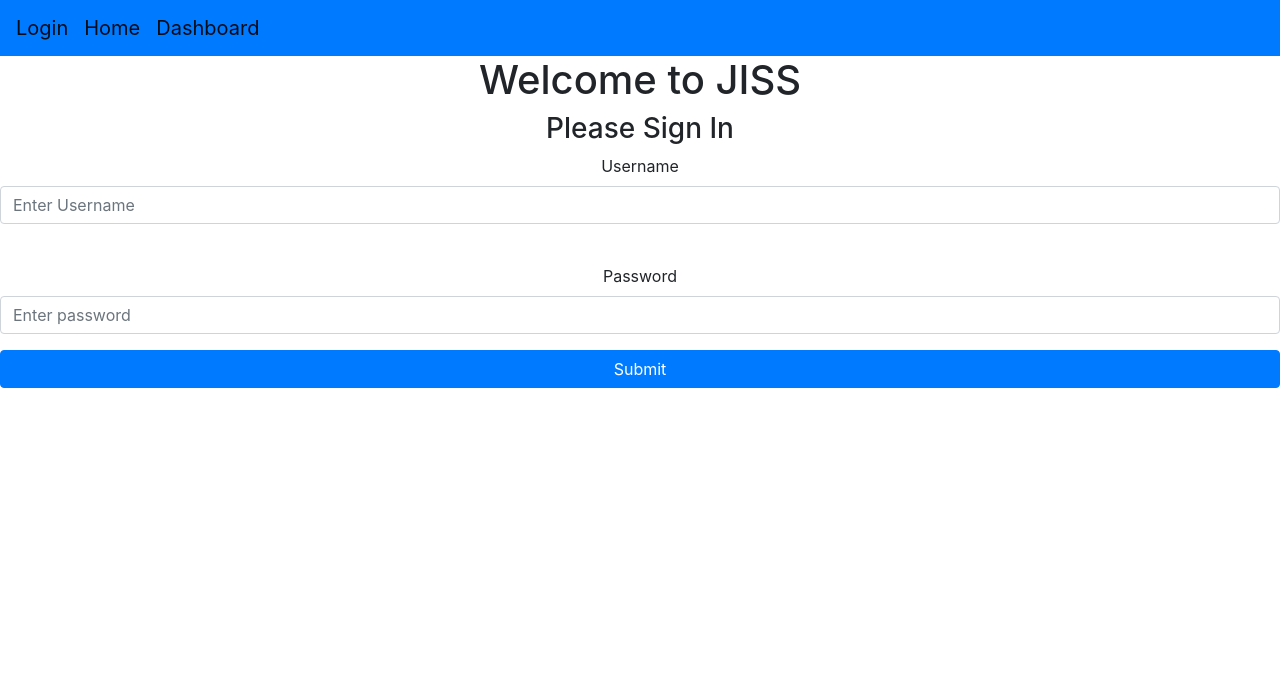
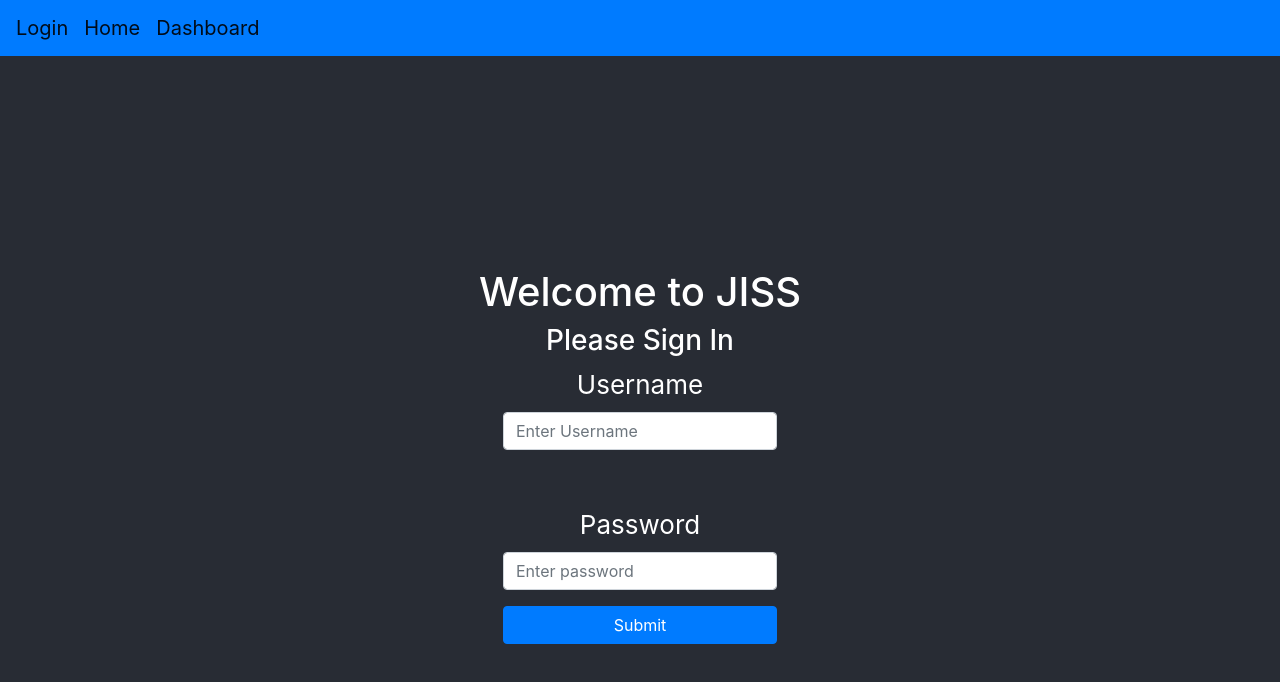
Before and after one commit to anuratb/JISS, a React (Create React App) app in the folder frontend/: page /login in a window 1280 px wide. Shown: the top 682 px of the page. Built offline with nearby package versions, Linux system fonts and the light colour scheme; no server answers.

Commit message:
Added Search by Id of Judge Integration

```diff
--- a/frontend/src/App.js
+++ b/frontend/src/App.js
@@ -82,34 +82,33 @@ class LoginMgnt extends React.Component {
   }
 }
 */
-
+function Bad_Login() {
+  this.message = "Invalid Login";
+  this.name = "Bad_Login";
+}
 class App extends Component {
 
   constructor(props) {
     super(props);
-    this.state = { logged_in: "No",usr_type: "None" };
+    this.state = { logged_in: "No", usr_type: "None" ,usr_name :"None"};
     this.handleLogin = this.handleLogin.bind(this);
     this.handleLogout = this.handleLogout.bind(this);
   }
-  handleLogin(props)
-  {
-    console.log("Hi");
-    if(props.login_status=="1")
-    {
-      this.setState({logged_in : "Yes",usr_type: props.user_type});
+  handleLogin(props) {
+
+    if (props.login_status == "1") {
+      this.setState({ logged_in: "Yes", usr_type: props.user_type ,usr_name:props.nameofuser});
     }
   }
-  handleLogout(e)
-  {
+  handleLogout(e) {
     console.log("Handing Logout");
-    axios.post("/api/logout",{withCredentials:true})
-    .then(res=>{
-      if(res.data.logout_status=="1")
-      {
-        this.setState({logged_in :"No",usr_type : "None"});
-      }
+    axios.post("/api/logout", { withCredentials: true })
+      .then(res => {
+        if (res.data.logout_status == "1") {
+          this.setState({ logged_in: "No", usr_type: "None" ,usr_name:"None"});
+        }
 
-    })
+      })
     //TODO Error handling aboove
 
 
@@ -120,32 +119,51 @@ class App extends Component {
     axios.get("/api/isLoggedIn", { withCredentials: true })
       .then(res => {
         if (this.state.logged_in == "No" & res.data.login_status == '1') {
-          this.setState({ logged_in: "Yes",usr_type: res.data.user_type });
+          this.setState({ logged_in: "Yes", usr_type: res.data.user_type });
         }
         else if (this.state.logged_in == "Yes" & res.data.login_status == '0') {
-          this.setState({ login: "No",usr_type: "None" });
+          this.setState({ login: "No", usr_type: "None" });
         }
 
       });
   }
-  componentDidMount()
-  {
+  componentDidMount() {
     this.LoggedIn();
   }
   render() {
     return (
       <Router>
         <div className="App">
-          <Navbar LoginStatus = {this.logged_in} handleLogout = {this.handleLogout}/>
+          <Navbar LoginStatus={this.logged_in} handleLogout={this.handleLogout} />
           <header >
 
             <Switch>
               {/**Later all the routes which need to be protected will be changed to protected routes */}
               <Route exact path="/home" ><Home user="ABCD" isLoggedIn={this.state.logged_in} handlelogout={this.handleLogout} /></Route>{/**For testing ProtectedRoute */}
-              <Route exact path="/login">{this.state.logged_in == "Yes" ? <Redirect to="/home" /> : <Login handlelogin={this.handleLogin} />}</Route>
-              <Route exact path="/userType-judge"><Judge name="Judge Name" /></Route>
-              <Route exact path="/userType-lawyer"><Lawyer name="Lawyer Name" /></Route>
-              <Route exact path="/userType-registrar"><Registrar name="Registrar Name" /></Route>
+              <Route exact path="/login">
+                {
+                  (this.state.logged_in == "Yes") ?
+                    (this.state.usr_type == "Registrar") ?
+                      <Redirect to="/home" />
+                      :
+                      (this.state.usr_type == "Lawyer") ?
+                        <Redirect to="/userType-lawyer" />
+                        : (this.state.usr_type == "Judge") ?
+                          <Redirect to="/userType-judge" />
+                          :null
+                          : <Login handlelogin={this.handleLogin} />
+                }
+
+              </Route>
+              <Route exact path="/userType-judge">
+                {
+                  this.state.logged_in=="Yes"?
+                  <Judge name={this.state.usr_name} handlelogout = {this.handleLogout}/>
+                  :<Redirect to = "/login"/>
+                }
+              </Route>
+              <Route exact path="/userType-lawyer"><Lawyer name={this.state.usr_name} /></Route>
+              <Route exact path="/userType-registrar"><Registrar name={this.state.usr_name} /></Route>
               <Route exact path="/case-report"><CourtCase /></Route>
             </Switch>
           </header>
@@ -159,3 +177,4 @@ class App extends Component {
 
 export default App;
 //REf :https://www.positronx.io/build-react-login-sign-up-ui-template-with-bootstrap-4/
+//TODO Judge Query By Key
--- a/frontend/src/components/court_case.component.js
+++ b/frontend/src/components/court_case.component.js
@@ -1,5 +1,5 @@
 import GridLayout from 'react-grid-layout';
-import React, { Component,useMemo, useState, useEffect  } from "react";
+import React, { Component, useMemo, useState, useEffect } from "react";
 
 import Table from "./table.js";
 import "./court-case.css";
@@ -8,24 +8,57 @@ export default class CourtCase extends Component {
   constructor(props) {
     super(props);
     //Details of the Court Case
+    if(props.case_data==null)
+    {
       this.state = {
         def_name: "",
         def_addr: "",
         pros_name: "",
         pros_addr: "",
         crime_Type: "",
-      crime_date: new Date(),
+        crime_date: "",
         crime_loc: "",
         arresting_off_name: "",
-      date_arrest: new Date(),
+        date_arrest: "",
         CIN: "",
-      date_hearing: new Date(),
-      latest_hearing_date: new Date(),
+        date_hearing: "",
+        latest_hearing_date: "",
         case_hearing_details: [{ date: "Date", reason: "Reason" }],
         name_pres_judge: "",
-      start_date: new Date(),
-      expected_completion_of_trial: new Date()
+        start_date: "",
+        expected_completion_of_trial: ""
       }
+    }
+    else
+    {
+      try {
+        this.state = {
+          def_name: props.case_data.def_name,
+          def_addr: props.case_data.def_addr,
+          pros_name: props.case_data.pros_name,
+          pros_addr: props.case_data.pros_addr,
+          crime_Type: props.case_data.crime_Type,
+          crime_date: props.case_data.crime_date,
+          crime_loc: props.case_data.crime_loc,
+          arresting_off_name: props.case_data.arresting_off_name,
+          date_arrest: props.case_data.date_arrest,
+          CIN: props.case_data.cin,
+          date_hearing: props.case_data.date_hearing,
+          latest_hearing_date: props.case_data.latest_hearing_date,
+          case_hearing_details: props.case_data.adj_details,
+          name_pres_judge: props.case_data.name_pres_judge,
+          start_date: props.case_data.start_date,
+          expected_completion_of_trial: props.case_data.completion_date
+        };
+        console.log('Adjourn Details : ',this.state.case_hearing_details);
+
+      } catch (error) {
+        console.log("Error in Getting Case Data");
+
+      }
+
+    }
+
   }
   render() {
     fetch("/api/account").then(res => res.json()).then(res => { console.log(res); });
@@ -52,35 +85,44 @@ export default class CourtCase extends Component {
             <br />
             <b>Defendent Address :</b> {this.state.def_addr}
             <br /><br />
-            <b>Prosecutor Name :</b> {this.state.def_name}
+            <b>Prosecutor Name :</b> {this.state.pros_name}
             <br />
-            <b>Prosecutor Address :</b> {this.state.def_addr}
+            <b>Prosecutor Address :</b> {this.state.pros_addr}
             <br /><br />
-            <b>Hearing Date: </b>{this.state.date_hearing.toDateString()}
+            <b>Hearing Date: </b>{this.state.date_hearing}
             <br />
-            <b>Latest Hearing Date: </b>{this.state.latest_hearing_date.toDateString()}
+            <b>Latest Hearing Date: </b>{this.state.latest_hearing_date}
           </div>
           <div key="2">
             <b>Crime Type :</b>  {this.state.crime_Type}
             <br />
-            <b>Crime Date :</b>  {this.state.crime_date.toDateString()}
+            <b>Crime Date :</b>  {this.state.crime_date}
             <br />
             <b>Crime Location : </b>{this.state.crime_loc}
             <br />
             <b>Name of Arresting Officer :</b>{this.state.arresting_off_name}
             <br />
-            <b>Date of Arrest :</b> {this.state.date_arrest.toDateString()}<br />
-            <b>Starting Date of Hearing: </b>{this.state.start_date.toDateString()}<br />
-            <b>Expected Completion of Trial: </b>{this.state.expected_completion_of_trial.toDateString()}<br />
+            <b>Date of Arrest :</b> {this.state.date_arrest}<br />
+            <b>Starting Date of Hearing: </b>{this.state.start_date}<br />
+            <b>Expected Completion of Trial: </b>{this.state.expected_completion_of_trial}<br />
           </div>
           <div key="3">
             <h2>Summary of Hearings</h2>
 
-            <Table columns = {columns} data={this.state.case_hearing_details}></Table>
+            <Table columns={columns} data={this.state.case_hearing_details}></Table>
 
 
           </div>
         </GridLayout>
+        <div style={{ display: "flex" }}>
+          <button
+            onClick={this.props.goback}
+            style={{ marginLeft: "auto" }}
+          >
+            Go Back
+        </button>
+        </div>
+
       </div>
     )
   }
--- a/frontend/src/components/judge.component.js
+++ b/frontend/src/components/judge.component.js
@@ -4,95 +4,141 @@ import DatePicker from "react-datepicker";
 import "react-datepicker/dist/react-datepicker.css";
 import '../../node_modules/bootstrap/dist/css/bootstrap.min.css';
 import './judge.css';
-import {BrowserRouter as Router  }from "react-router-dom";
+import LogoutButton from "./logoutbutton"
+import CourtCase from "./court_case.component"
+import axios from 'axios';
+import {
+    useHistory,
+    BrowserRouter as Router,
+    Switch,
+    Route,
+    Link,
+    Redirect
+} from "react-router-dom";
+
+
 class SearchById extends Component {
-    constructor(props){
+    constructor(props) {
         super(props);
-        this.state = {ID:""};
+        this.state = { ID: ""};
         this.handleSubmit = this.handleSubmit.bind(this);
         this.handleChange = this.handleChange.bind(this);
     }
-    handleChange(event){
-        this.setState({[event.target.name]:event.target.value});
+    handleChange(event) {
+        this.setState({ [event.target.name]: event.target.value });
     }
-    handleSubmit(event){
+    handleSubmit(event) {
         event.preventDefault();
-        alert(this.state.ID+" was Submitted");
+        alert(this.state.ID + " was Submitted");
+        const requestOptions = {
+            'cin': this.state.id,
+        };
+        console.log("LoggingIn ");
+        axios.post('/api/searchbyId', requestOptions)
+            .then(res => {
+                console.log(res.data);
+                this.props.handleviewCase(res.data.case_details);
+            });
+
+
     }
-    render(){
+    render() {
         return (
-            <form onSubmit = {this.handleSubmit}>
+            <Router>
+
+                <form onSubmit={this.handleSubmit}>
                     <label>
                         Enter ID:
-                    <input type="text" onChange = {this.handleChange} name ="ID"/>
+                    <input type="text" onChange={this.handleChange} name="ID" />
                     </label>
-                <input type = "submit" value = "Search"/>
+                    <input type="submit" value="Search" />
+                </form>
+            </Router>
+        );
+    }
+}
+class SearchByKey extends Component {
+    constructor(props) {
+        super(props);
+        this.state = { Keyword: "" };
+        this.handleSubmit = this.handleSubmit.bind(this);
+        this.handleChange = this.handleChange.bind(this);
+    }
+    handleChange(event) {
+        this.setState({ [event.target.name]: event.target.value });
+    }
+    handleSubmit(event) {
+        event.preventDefault();
+        alert(this.state.Keyword + " was Submitted");
+    }
+    render() {
+        return (
+            <form onSubmit={this.handleSubmit}>
+                <label>
+                    Enter Keyword:
+                    <input type="text" onChange={this.handleChange} name="Keyword" />
+                </label>
+                <input type="submit" value="Search" />
             </form>
         );
     }
 }
-class SearchByKey extends Component {
-    constructor(props){
-        super(props);
-        this.state = {Keyword:""};
-        this.handleSubmit = this.handleSubmit.bind(this);
-        this.handleChange = this.handleChange.bind(this);
-    }
-    handleChange(event){
-        this.setState({[event.target.name]:event.target.value});
-    }
-    handleSubmit(event){
-        event.preventDefault();
-        alert(this.state.Keyword+" was Submitted");
-    }
-    render(){
-        return (
-            <form onSubmit={this.handleSubmit}>
-                <label>
-                    Enter Keyword:
-                    <input type="text" onChange = {this.handleChange} name ="Keyword"/>
-                </label>
-                <input type = "submit" value = "Search"/>
-            </form>
-        );
-    }
-}
-export default class Judge extends Component {
+class Judge extends Component {
     constructor(props) {
         super(props);
-        this.state = {name: props.name,comp:null};
+        this.state = { name: props.name, comp: null ,curr_casedata: null,searchrecv_id:false,searchrecv_key:false};
         this.OnCriteriaChange = this.OnCriteriaChange.bind(this);
+        this.handleviewCase = this.handleviewCase.bind(this);
+        this.goback = this.goback.bind(this);
     }
-    OnCriteriaChange(event){
-        if(event.target.value==="ById"){
-            this.setState({comp:<SearchById/>});
+    goback()
+    {
+        this.setState({searchrecv_id:false});
     }
-        else if(event.target.value==="ByKeyword"){
-            this.setState({comp:<SearchByKey/>});
+    OnCriteriaChange(event) {
+        if (event.target.value === "ById") {
+            this.setState({ comp: <SearchById handleviewCase={this.handleviewCase}/> });
         }
-        else{
-            this.setState({comp:null});
+        else if (event.target.value === "ByKeyword") {
+            this.setState({ comp: <SearchByKey /> });
+        }
+        else {
+            this.setState({ comp: null });
         }
 
     }
+    handleviewCase(props)
+    {
+        console.log('1::');
+        this.setState({searchrecv_id:true,curr_casedata:props});
+        console.log(this.state.curr_casedata);
+    }
     render() {
+        if(this.state.searchrecv_id)
+        {
 
+            return (<CourtCase case_data = {this.state.curr_casedata} goback = {this.goback}/>);
+        }
         return (
             <Router>
+
                 <div className="Judge">
                     <div className="Judge-header">
                         <h1>Welcome, {this.state.name}</h1>
                         <br />
                     Search Old Case:
-                    <select className = "Judge-dropdown-header" defaultValue="Option-Select" onChange={this.OnCriteriaChange}>
-                        <option value  = "Option-Select" >Select An Option</option>
-                        <option value  = "ById" >Search By ID</option>
-                        <option value  = "ByKeyword">Search By Keyword</option>
+                    <select className="Judge-dropdown-header" defaultValue="Option-Select" onChange={this.OnCriteriaChange}>
+                            <option value="Option-Select" >Select An Option</option>
+                            <option value="ById" >Search By ID</option>
+                            <option value="ByKeyword">Search By Keyword</option>
                         </select>
                         {this.state.comp}
+
+                        <LogoutButton handlelogout={this.props.handlelogout} />
                     </div>
                 </div>
             </Router>
         );
     }
 }
+export default Judge;
--- a/frontend/src/components/login.component.js
+++ b/frontend/src/components/login.component.js
@@ -1,6 +1,7 @@
 import React, { Component } from "react";
 import axios from 'axios';
 import '../../node_modules/bootstrap/dist/css/bootstrap.min.css';
+import './login.css';
 
 import {
     BrowserRouter as Router,
@@ -39,7 +40,7 @@ export default class Login extends Component {
             .then(res => {
                 console.log(res.data);
                 this.props.handlelogin(res.data);
-                console.log(this.state.login);
+
             });
         event.preventDefault();
 
@@ -52,7 +53,8 @@ export default class Login extends Component {
         }
         else {
             return (
-                <div>
+                <div className="Login">
+                    <header className="Login-header">
                         <Welcome />
                         <form onSubmit={this.handleSubmit}>
                             <h3>Please Sign In</h3>
@@ -79,6 +81,7 @@ export default class Login extends Component {
                         Forgot <a href="#">password?</a>
                 </p>*/}
                         </form>
+                    </header>
                 </div>
             );
         }
--- /dev/null
+++ b/frontend/src/components/login.css
@@ -0,0 +1,18 @@
+.Login {
+    text-align: center;
+}
+
+.Login-header {
+    background-color: #282c34;
+    min-height: 100vh;
+    display: flex;
+    flex-direction: column;
+    align-items: center;
+    justify-content: center;
+    font-size: calc(10px + 2vmin);
+    color: white;
+}
+
+.Login-link {
+    color: #61dafb;
+}
--- /dev/null
+++ b/frontend/src/components/logoutbutton.js
@@ -0,0 +1,5 @@
+export default function LogoutButton(props) {
+    return (
+        <button onClick={props.handlelogout}>LogOut</button>
+    )
+  }
```
Also changed, not shown: frontend/src/components/home.js (+2 -5 lines). Lines whose indentation alone changed are shown as unchanged.
